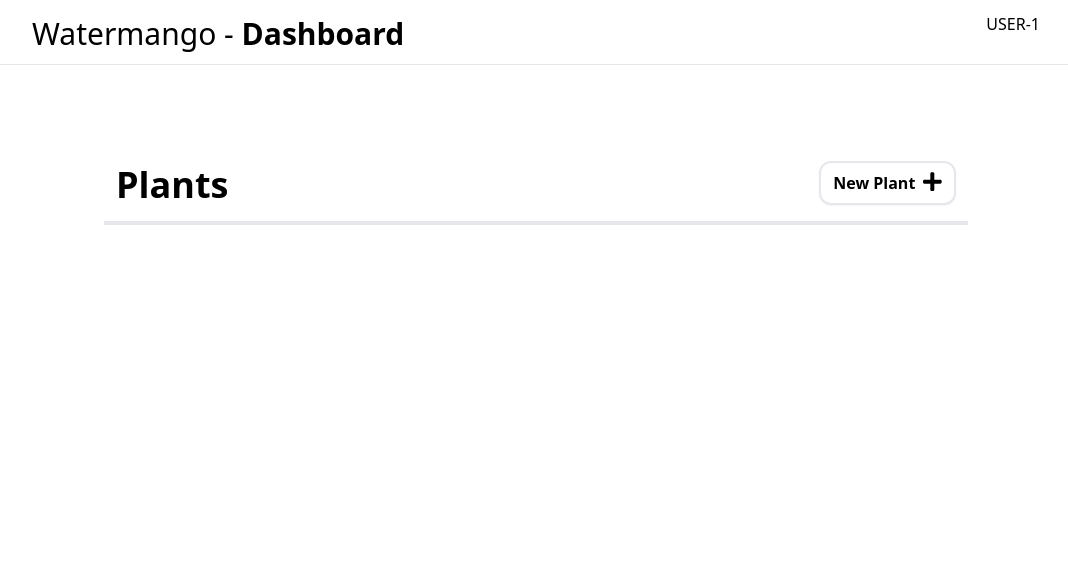
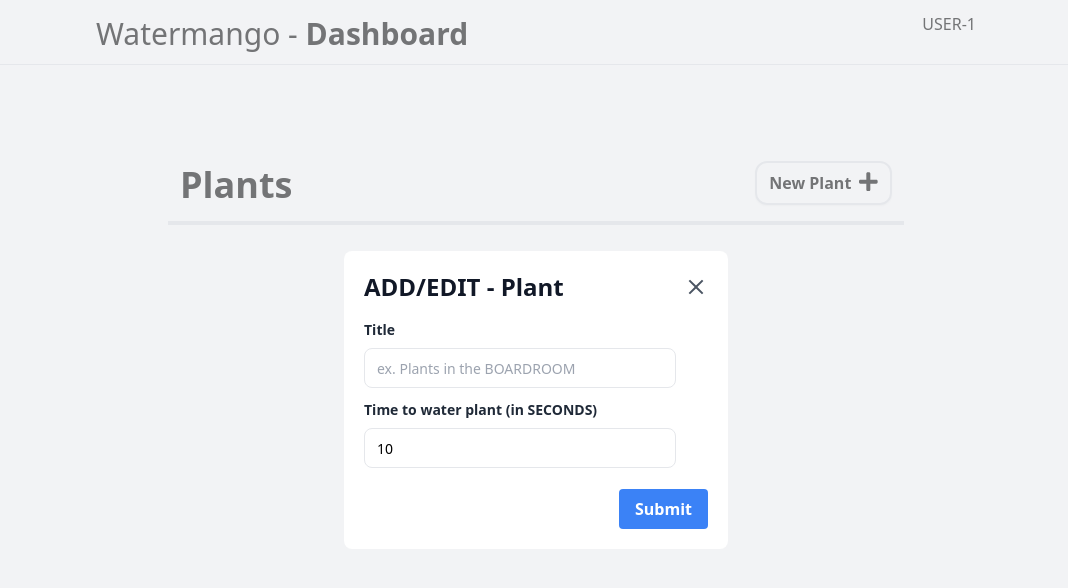
Before and after one commit to JaxsonHood/watermango, a React (Create React App) app in the folder ClientApp/: page /home in a window 1280 px wide. Both pictures are taken after a click on the element "New Plant". Shown: the top 588 px of the page, without its empty margins (104-1172 px from the left). Built offline with nearby package versions, Linux system fonts and the light colour scheme; no server answers.

Commit message:
Created AddPlant Modal, user can now add new plant

```diff
--- a/ClientApp/src/components/Header.js
+++ b/ClientApp/src/components/Header.js
@@ -22,7 +22,7 @@ class Header extends Component {
 
     return (
       <div className="w-full border-b border-gray-200 p-3">
-        <div className='max-w-5xl mx-auto flex justify-between pl-2 pr-2'>
+        <div className='max-w-4xl mx-auto flex justify-between pl-2 pr-2'>
          <Link to="/">
           <div className='text-3xl pt-1 cursor-pointer'>Watermango - <span className='font-bold'>Dashboard</span></div>
          </Link>
--- /dev/null
+++ b/ClientApp/src/components/PlantAddModal.js
@@ -0,0 +1,73 @@
+import React from 'react';
+
+class PlantAddModal extends React.Component {
+
+    constructor(){
+        super();
+
+        this.state = {
+            title: '',
+            timeToWater: 10
+        }
+    }
+
+    updateTitle = (e) => {
+        this.setState({title: e.target.value})
+    }
+
+    updateTimeToWater = (e) => {
+        this.setState({timeToWater: e.target.value})
+    }
+
+    submit = () => {
+        let data = {
+            'Title': this.state.title,
+            'WaterTime': parseInt(this.state.timeToWater),
+            'Watered': 'Empty'
+        }
+
+        this.props.Push('/plants/add', data);
+        this.props.close();
+    }
+
+    render () {
+
+        return (
+            <div class="flex items-center justify-center fixed left-0 bottom-0 w-full h-full bg-gray-200 bg-opacity-50 z-50">
+                <div class="bg-white rounded-lg w-96">
+                    <div class="flex flex-col items-start p-4">
+                        <div class="p-1 flex items-center w-full">
+                            <div class="text-gray-900 font-bold text-2xl">ADD/EDIT - Plant</div>
+                            <svg onClick={this.props.close} class="ml-auto fill-current text-gray-600 hover:text-gray-900 w-6 h-6 cursor-pointer" xmlns="http://www.w3.org/2000/svg" viewBox="0 0 18 18">
+                                <path d="M14.53 4.53l-1.06-1.06L9 7.94 4.53 3.47 3.47 4.53 7.94 9l-4.47 4.47 1.06 1.06L9 10.06l4.47 4.47 1.06-1.06L10.06 9z"/>
+                            </svg>
+                        </div>
+                        <hr></hr>
+                        <div className='p-1 w-80 pt-3'>
+                            <div class="mb-3 space-y-2 w-full text-sm">
+                                <label class=" font-semibold text-gray-800 py-2">Title</label>
+                                <div class="flex flex-wrap items-stretch w-full mb-4 relative">
+                                    <input type="text" class="flex-shrink flex-grow flex-auto leading-normal w-px flex-1 border h-10 border-grey-light rounded-lg px-3 relative focus:border-blue focus:shadow" placeholder="ex. Plants in the BOARDROOM" value={this.state.title}onChange={this.updateTitle}></input>
+                                </div>
+                            </div>
+                            <div class="mb-3 space-y-2 w-full text-sm">
+                                <label class=" font-semibold text-gray-800 py-2">Time to water plant (in SECONDS)</label>
+                                <div class="flex flex-wrap items-stretch w-full mb-4 relative">
+                                    <input type="number" class="flex-shrink flex-grow flex-auto leading-normal w-px flex-1 border h-10 border-grey-light rounded-lg px-3 relative focus:border-blue focus:shadow" defaultValue='10' value={this.state.timeToWater}onChange={this.updateTimeToWater}></input>
+                                </div>
+                            </div>
+                        </div>
+                        <hr></hr>
+                        <div class="ml-auto p-1">
+                            <button class="bg-blue-500 hover:bg-blue-700 text-white font-bold py-2 px-4 rounded" onClick={this.submit}>
+                                Submit
+                            </button>
+                        </div>
+                    </div>
+                </div>
+            </div>
+        );
+    }
+}
+
+export default PlantAddModal;
--- a/ClientApp/src/components/FlowerCard.js
+++ b/ClientApp/src/components/PlantCard.js
@@ -3,7 +3,7 @@ import React, { Component } from 'react';
 import { FontAwesomeIcon } from '@fortawesome/react-fontawesome'
 import { faTint, faSeedling, faPencilAlt, faHandHoldingWater, faPlayCircle, faSpa, faFillDrip } from '@fortawesome/free-solid-svg-icons'
 
-class FlowerCard extends Component {
+class PlantCard extends Component {
 
   render () {
 
@@ -59,7 +59,7 @@ class FlowerCard extends Component {
                     </div>
                     {waterStatusTop}
                 </div>
-                <div className='h-16 font-bold p-2 overflow-hidden text-base'>{this.props.title}</div>
+                <div className='h-14 font-bold p-2 overflow-hidden text-base'>{this.props.title}</div>
                 <div>
                     {/* <div className='p-1 pt-0 text-xs font-bold text-gray-600'>Actions:</div> */}
                     <div className='pt-2 grid grid-cols-2 gap-2'>
@@ -84,4 +84,4 @@ class FlowerCard extends Component {
   }
 }
 
-export default FlowerCard;
+export default PlantCard;
--- a/ClientApp/src/components/PlantsSection.js
+++ b/ClientApp/src/components/PlantsSection.js
@@ -3,19 +3,38 @@ import React, { Component } from 'react';
 import { FontAwesomeIcon } from '@fortawesome/react-fontawesome'
 import { faPlus } from '@fortawesome/free-solid-svg-icons'
 
-import FlowerCard from './FlowerCard';
+import PlantCard from './PlantCard';
+import PlantAddModal from './PlantAddModal';
 
 class PlantsSection extends Component {
     constructor(){
         super();
 
         this.state = {
-            plants: []
+            plants: [],
+            modalOpen: false
         }
       }
 
       componentDidMount() {
         this.fetchPlants();
+      }
+
+      MakePostRequest = (path, data) => {
+        const requestOptions = {
+            method: 'POST',
+            headers: { 'Content-Type': 'application/json' },
+            body: JSON.stringify(data)
+        };
+
+        fetch(path, requestOptions)
+            .then(response => {
+                this.fetchPlants();
+                return response.json();
+            })
+            .then(data => {
+                console.log(data);
+            });
       }
 
       fetchPlants = () => {
@@ -38,7 +57,7 @@ class PlantsSection extends Component {
               console.log(f);
               let flow = this.state.plants[f];
 
-              rl.push(<FlowerCard title={flow.title} waterTime={flow.waterTime} watered={flow.watered} />);
+              rl.push(<PlantCard title={flow.title} waterTime={flow.waterTime} watered={flow.watered} />);
 
               count++;
           }
@@ -46,46 +65,26 @@ class PlantsSection extends Component {
           return rl;
       }
 
-      pushNewPlant = () => {
-              // Simple POST request with a JSON body using fetch
-        const requestOptions = {
-            method: 'POST',
-            headers: { 'Content-Type': 'application/json' },
-            body: JSON.stringify({ Title: 'New Flower', WaterTime: 45})
-        };
-        fetch('/plants/add', requestOptions)
-            .then(response => response.json())
-            .then(data => {
-                console.log(data);
-            });
-      }
-
-      removePlant = () => {
-                    // Simple POST request with a JSON body using fetch
-        const requestOptions = {
-            method: 'POST',
-            headers: { 'Content-Type': 'application/json' },
-            body: JSON.stringify({ID: 2})
-        };
-        fetch('/plants/remove', requestOptions)
-            .then(response => response.json())
-            .then(data => {
-                console.log(data);
-            });
-      }
+    ToggleModal = () => {
+        this.setState({modalOpen: !this.state.modalOpen});
+    }
 
     render () {
         return (
-            <div className='mt-20 w-full p-4 border-gray-200 text-left rounded-2xl max-w-4xl mx-auto'>
+            <div className='mt-20 w-full p-4 border-gray-200 text-left rounded-2xl max-w-3xl mx-auto'>
                 <div className='-mt-3 p-3 flex justify-between border-b-4 mb-6'>
                     <h3 className='text-4xl font-bold mt-1'>Plants</h3>
-                    <div className='mb-1 px-3 py-2 rounded-xl flex justify-evenly border-2 shadow-sm hover:border-gray-700 cursor-pointer'>
+                    <div className='mb-1 px-3 py-2 rounded-xl flex justify-evenly border-2 shadow-sm hover:border-gray-700 cursor-pointer'
+                    onClick={this.ToggleModal}>
                         <h1 className='pr-2 font-bold'>New Plant</h1>
                         <FontAwesomeIcon icon={faPlus} size='lg' />
                     </div>
                 </div>
-                <div className='row flex flex-wrap gap-4'>
+                <div id='plants-wrapper' className='row flex flex-wrap gap-4'>
                     {this.plantItems()}
+                </div>
+                <div id='modal-wrapper' className={(this.state.modalOpen ? '' : 'hidden')}>
+                    <PlantAddModal close={this.ToggleModal} Push={this.MakePostRequest} />
                 </div>
             </div>
         );
--- a/ClientApp/src/pages/Landing.js
+++ b/ClientApp/src/pages/Landing.js
@@ -1,6 +1,5 @@
 import React from 'react';
 import { Link } from 'react-router-dom';
-import FlowerCard from '../components/FlowerCard';
 import PlantsSection from '../components/PlantsSection';
 
 class Landing extends React.Component {
```
Also changed, not shown: ClientApp/src/setupTests.js (deleted, +0 -5 lines), 2 other files (tests, documents, lock files or other folders).
